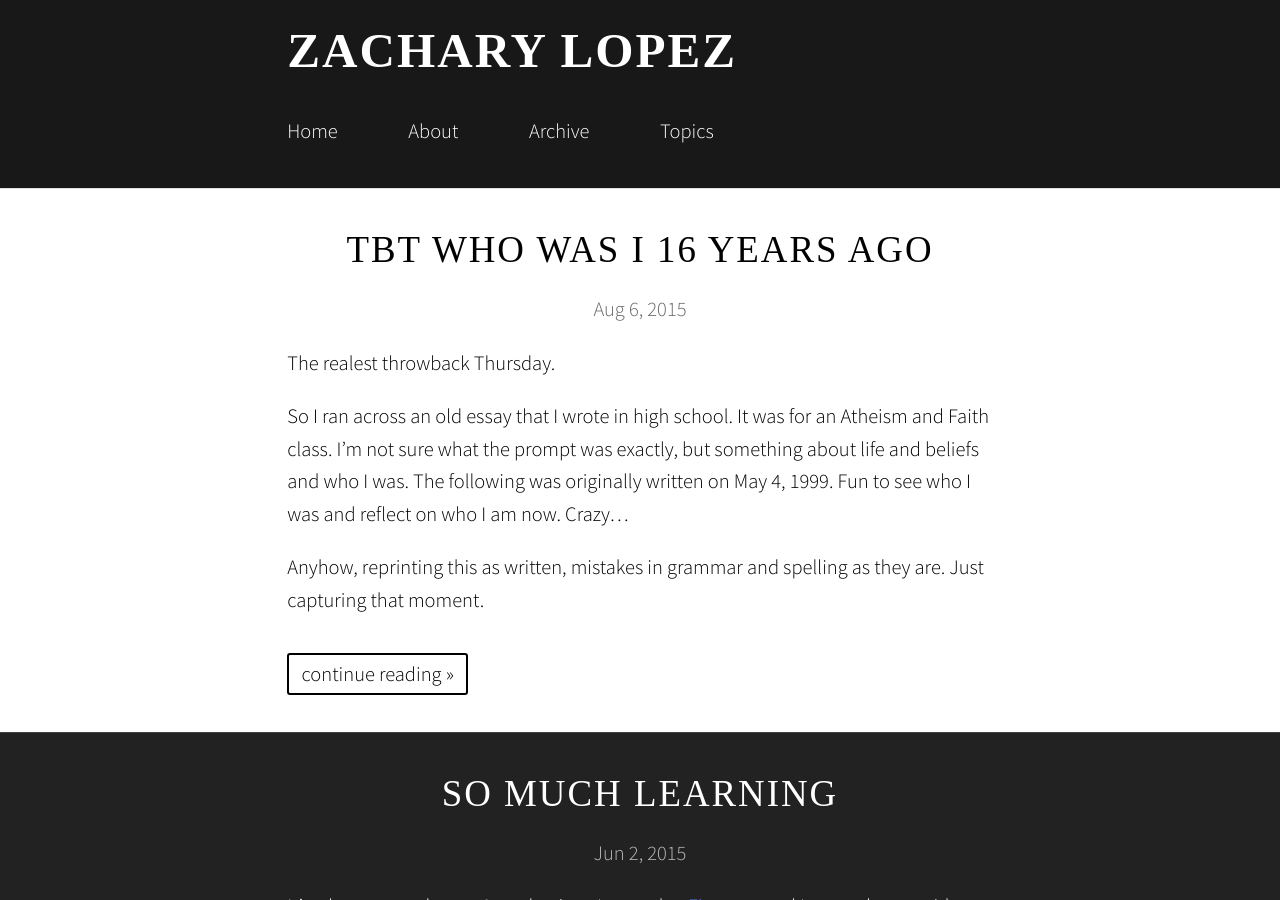
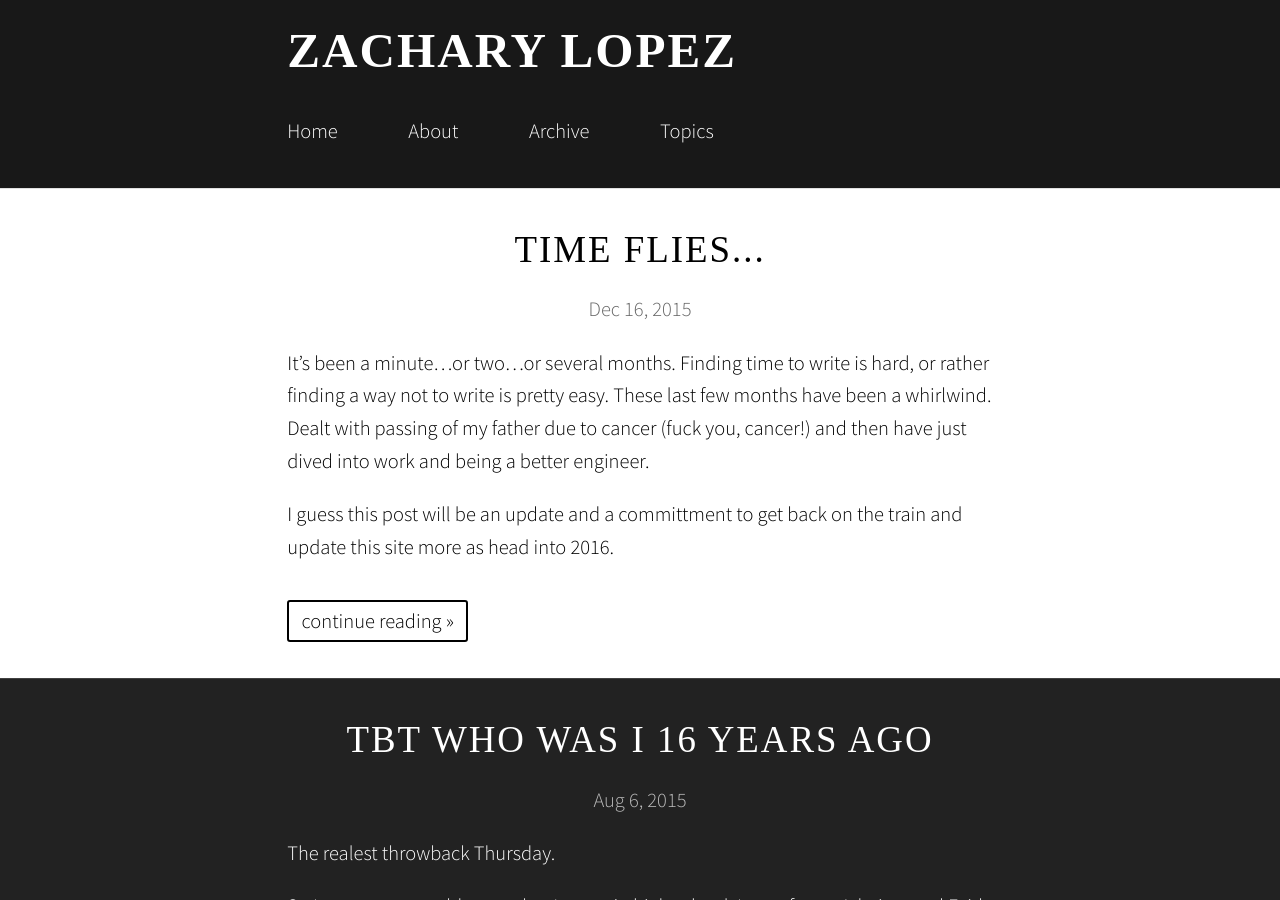
Before and after one commit to zdlopez/zdlopez.github.io, a Jekyll site: the page built from index.html, in a window 1280 px wide and 900 px high. Built offline with Jekyll 4.4.1, drawn with Linux system fonts in a browser that asks for light colours; nearby versions of some CDN libraries; some web fonts are replaced; the list of posts is cut into pages by our own code; some of the changed text lies outside the part shown.

Commit message:
update about, new post

```diff
--- /dev/null
+++ b/_posts/2015-12-16-Time Flies.md
@@ -0,0 +1,27 @@
+---
+layout: post
+title: Time Flies...
+tags: [Life, Work, Links]
+---
+
+It's been a minute...or two...or several months.  Finding time to write is hard, or rather finding a way not to write is pretty easy.  These last few months have been a whirlwind.  Dealt with passing of my father due to cancer (fuck you, cancer!) and then have just dived into work and being a better engineer.
+
+I guess this post will be an update and a committment to get back on the train and update this site more as head into 2016.
+
+<!--more-->
+
+# Work Update
+
+I have been at [FiveStars](http://www.fivestars.com) for almost 8 months now.  In that time, I have the had the honor of working with a great team.  Every day, we laugh and have a great time and get a ton done.  Some of the things I've done, helped with, or learned about:
+
+* implemented a write-thru cache for a resource that created database contention and slowdown
+* helped with a read cache for an intensive sql query
+* learned how to use AWS, Loggly, New Relic, Sentry, OpsGenie to diagnose site issues
+* helped build out our front-end for scheduling promotions
+* tons of reading on site performance, db performance
+
+# The things I'm reading
+
+* [DB partitioning at AirBnB](http://nerds.airbnb.com/how-we-partitioned-airbnbs-main-db/)
+* [Make Django fast](https://syerram.silvrback.com/make-django-fasssst)
+* [Load testing](https://lincolnloop.com/blog/load-testing-jmeter-part-1-getting-started/)
```
Also changed, not shown: about.md (+4 -1 lines).
